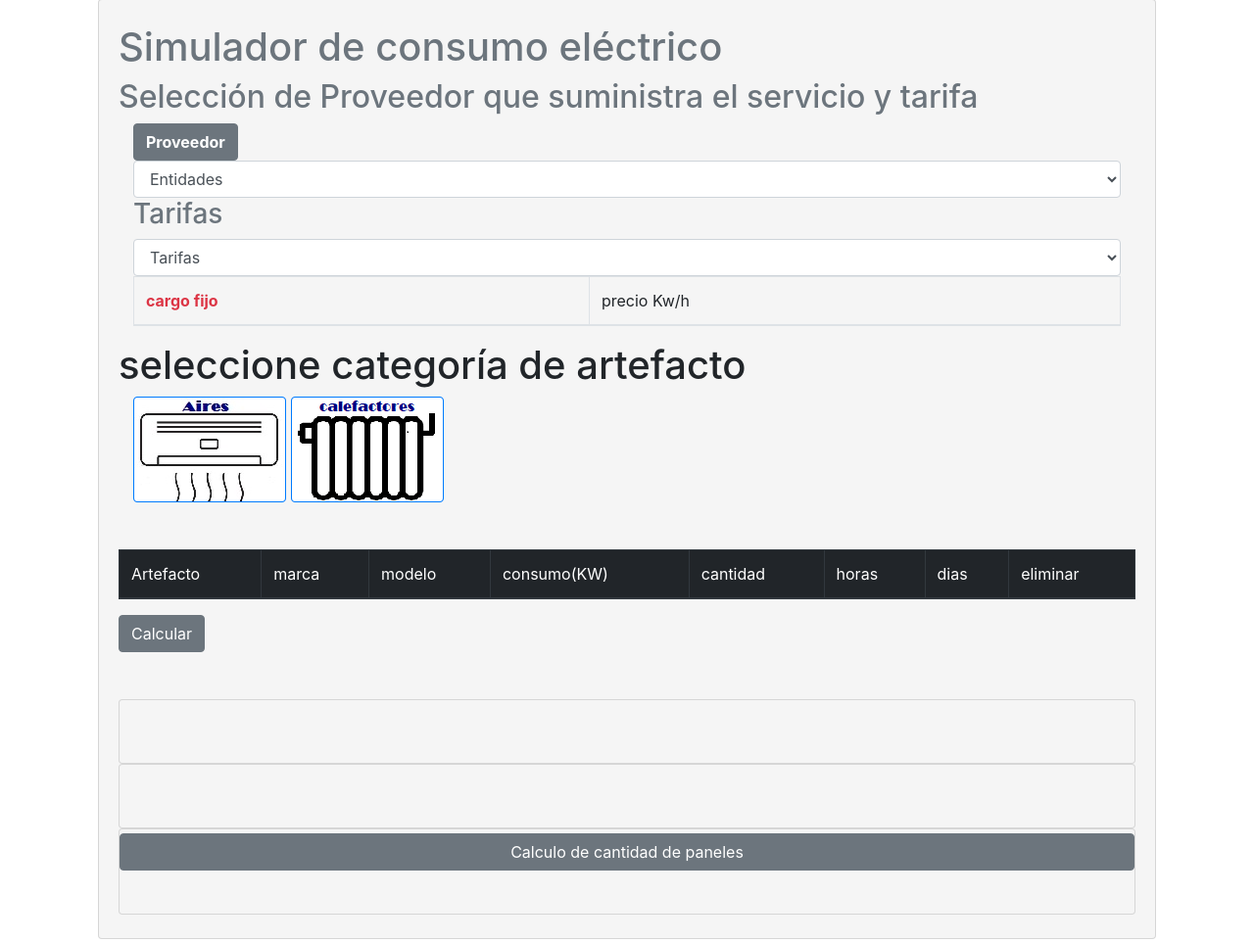
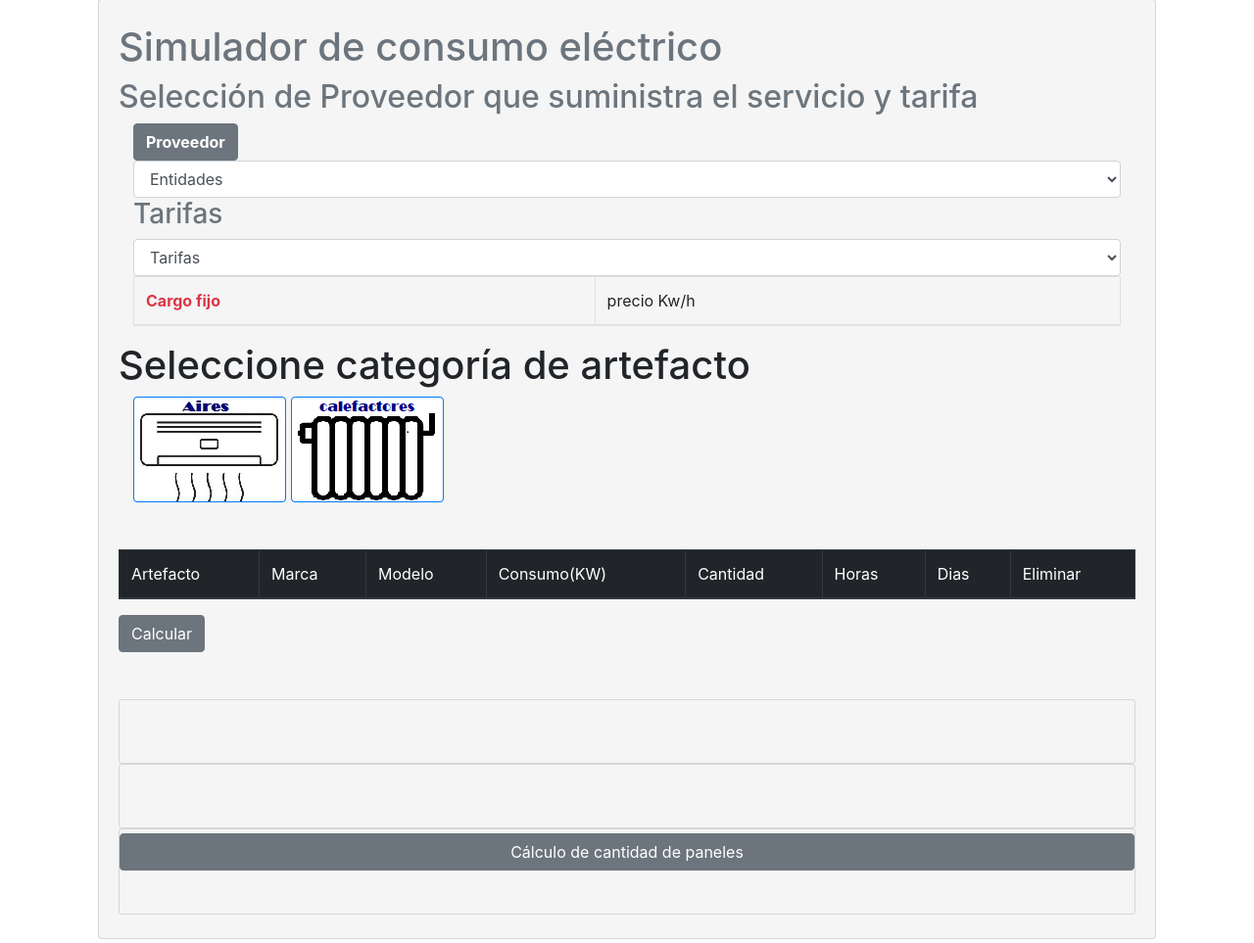
Before and after one commit to pabloSalva/Cheap_heat, a Django app: page /calculo/ in a window 1280 px wide. Shown: the part 105-1068 px from the top of the page at 98% size. Run offline with Django 3.2, Linux system fonts and the light colour scheme; parts of the project's set-up code (start-up, migrations or seed data) failed here and were passed over; some libraries are stand-ins or nearby versions.

Commit message:
agregado Agustin

```diff
--- a/consumo/templates/consumo/calculo.html
+++ b/consumo/templates/consumo/calculo.html
@@ -43,7 +43,7 @@
   <table class="table table-hover table-condensed table-bordered" id="tablaTarifa">
     <thead>
       <tr>
-        <td class="font-weight-bold text-danger">cargo fijo </td>
+        <td class="font-weight-bold text-danger">Cargo fijo </td>
         <td>precio Kw/h</td>
       </tr>
     </thead>
@@ -60,7 +60,7 @@
 
 
   <!--seleccion de artefacto-->
-  <h1 class="center">seleccione categoría de artefacto</h1>
+  <h1 class="center">Seleccione categoría de artefacto</h1>
 
 <div class="container">
 <button type="button" class="btn btn-primary traer botonaire " data-toggle="modal" data-target=".bd-example-modal-xl" data-whatever="Aires" id="Aires"></button>
@@ -81,11 +81,11 @@
               <table class="table table-hover table-condensed table-bordered">
                 <thead>
                   <tr>
-                    <td>seleccion</td>
+                    <td>Selección</td>
                     <td>Artefacto</td>
-                    <td>marca</td>
-                    <td>modelo</td>
-                    <td>consumo</td>
+                    <td>Marca</td>
+                    <td>Modelo</td>
+                    <td>Consumo</td>
                   </tr>
                 </thead>
                 <tbody id="contenidomodal">
@@ -111,14 +111,14 @@
             <thead class="thead-dark">
             <tr>
               <td>Artefacto</td>
-              <td>marca</td>
-              <td>modelo</td>
-              <td>consumo(KW)</td>
-              <td>cantidad</td>
-              <td>horas</td>
-              <td>dias</td>
+              <td>Marca</td>
+              <td>Modelo</td>
+              <td>Consumo(KW)</td>
+              <td>Cantidad</td>
+              <td>Horas</td>
+              <td>Dias</td>
 
-              <td>eliminar</td>
+              <td>Eliminar</td>
             </tr>
             </thead>
             <tbody id="contenido">
@@ -150,7 +150,7 @@
 </div>
 
 <div class="card text-black  py-1 text-center crema">
-    <button align="left" class="btn btn-secondary float-left" id="cantPaneles">Calculo de cantidad de paneles</button>
+    <button align="left" class="btn btn-secondary float-left" id="cantPaneles">Cálculo de cantidad de paneles</button>
   <div id="infoPanel" >
 
   </div>
--- a/consumo/templates/consumo/ppal.html
+++ b/consumo/templates/consumo/ppal.html
@@ -10,7 +10,7 @@
   <meta name="description" content="">
   <meta name="author" content="">
 {% block title %}
-  <title>Cheap heat</title>
+  <title>CheapHeat</title>
 {% endblock %}
   <!-- Bootstrap core CSS -->
 
@@ -82,13 +82,13 @@
 
             <div>
               <h2>
-          <p class="color">calculo de consumo eléctrico</p>
+          <p class="color">Cálculo de consumo eléctrico</p>
         </h2>
           <a class="btn btn-primary electricidad font-dark" href="{% url 'calculo' %}"></a>
           </div>
           <div>
             <h2>
-          <p class="color  my-5">calculo de consumo de gas</p>
+          <p class="color  my-5">Cálculo de consumo de gas</p>
         </h2>
             <a class="btn btn-primary gas" href="{% url 'calculoGas' %}"></a>
 
```
